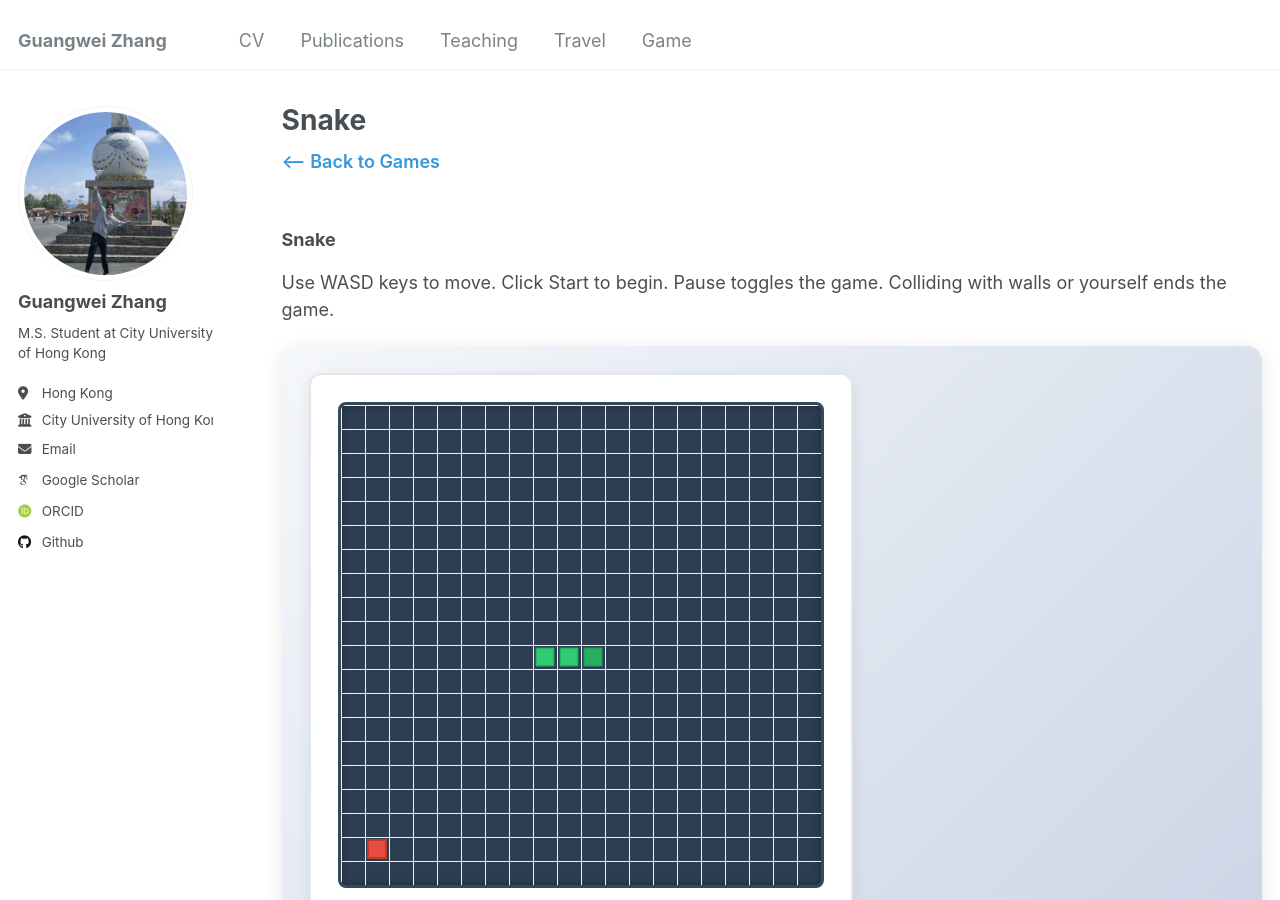
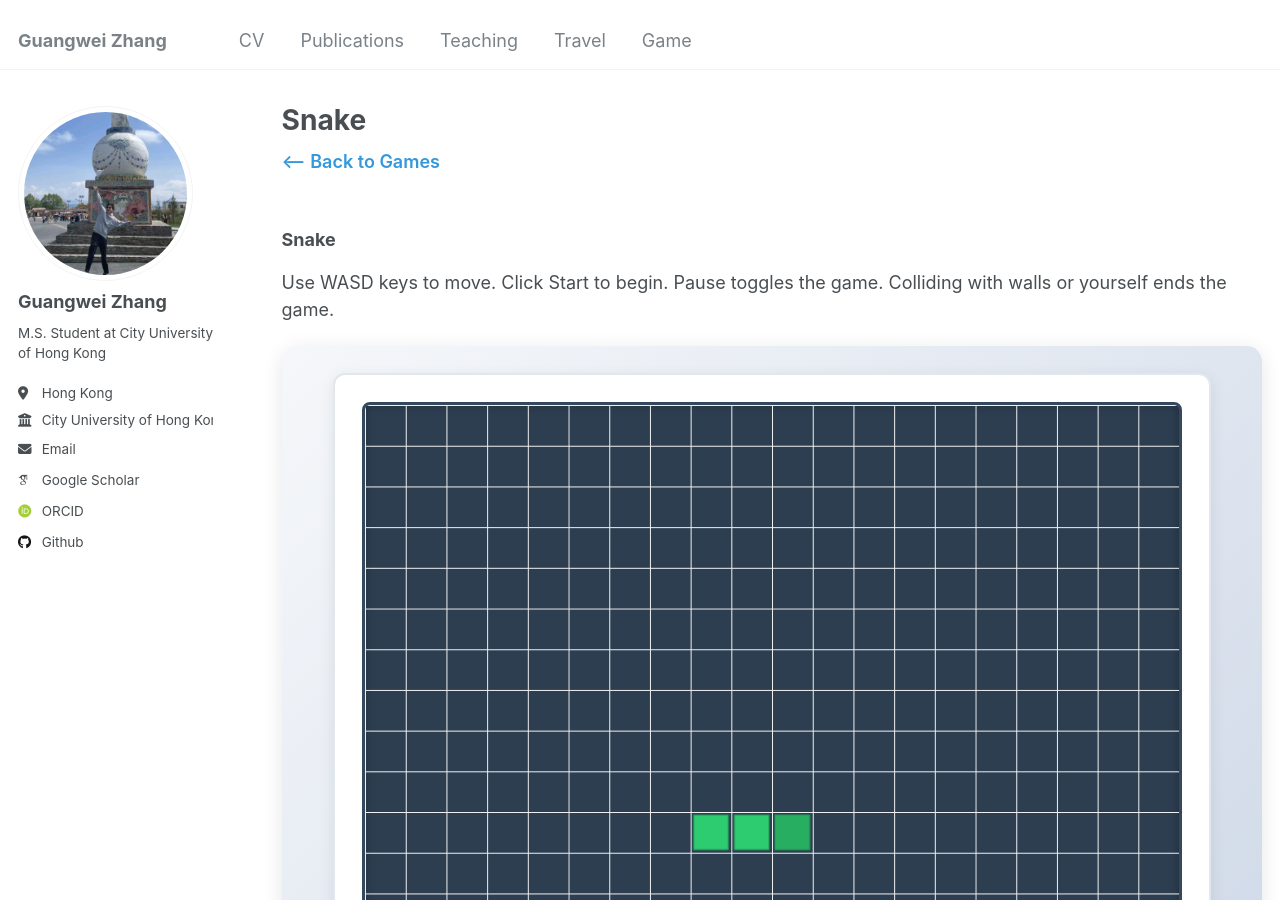
Before and after one commit to changhu73/changhu73.github.io, a Jekyll site: the page built from _pages/games/snake.html, in a window 1280 px wide and 900 px high. Built offline with Jekyll 4.4.1, drawn with Linux system fonts in a browser that asks for light colours; some web fonts are replaced.

Commit message:
feat(snake-game): optimize UI layout to maximize gameplay area and improve controls organization
Optimized the Snake game's layout to make the canvas nearly fill the screen,
utilizing up to 92vmin and responsively adjusting to window size. Sidebar
controls (Start, Pause, Reset) and stats now appear centered below the canvas,
streamlining appearance and accessibility. CSS and JavaScript updated to enable
responsive square scaling, benefiting both desktop and mobile users.

This provides a more immersive, visually appealing gameplay experience and
makes mobile play more practical with larger controls and playfield.

```diff
--- a/_pages/games/snake.html
+++ b/_pages/games/snake.html
@@ -22,6 +22,11 @@ author_profile: true
     border-radius: 15px;
     box-shadow: 0 4px 20px rgba(0,0,0,0.1);
   }
+  /* Make snake layout vertically stacked to give canvas maximum space */
+  .snake-game-wrapper {
+    flex-direction: column;
+    align-items: center;
+  }
   .snake-game {
     background: #ffffff;
     border: 2px solid #e1e8ed;
@@ -29,6 +34,7 @@ author_profile: true
     padding: 1.5rem;
     box-shadow: 0 4px 15px rgba(0,0,0,0.08);
     transition: transform 0.2s ease;
+    margin: 0 auto;
   }
   .snake-game:hover {
     transform: translateY(-2px);
@@ -39,19 +45,29 @@ author_profile: true
     border-radius: 8px;
     display: block;
     box-shadow: inset 0 0 10px rgba(0,0,0,0.3);
+    max-width: 92vmin; /* nearly full screen while keeping square */
+    max-height: 92vmin;
   }
   .snake-sidebar {
-    min-width: 250px;
+    min-width: 0;
+    width: 100%;
+    max-width: 860px;
     background: #ffffff;
     padding: 1.5rem;
     border-radius: 12px;
     box-shadow: 0 4px 15px rgba(0,0,0,0.08);
+    margin: 0.75rem auto 0;
+    display: flex;
+    flex-direction: column;
+    align-items: center;
+    text-align: center;
   }
   .snake-stats {
     display: flex;
     gap: 0.75rem;
     align-items: center;
-    margin: 0.5rem 0 1.5rem;
+    justify-content: center;
+    margin: 0.5rem 0 1.0rem;
     font-weight: 700;
     font-size: 1.2rem;
     color: #2c3e50;
@@ -60,7 +76,8 @@ author_profile: true
     display: flex;
     gap: 0.75rem;
     flex-wrap: wrap;
-    margin-bottom: 1rem;
+    margin-bottom: 0.75rem;
+    justify-content: center;
   }
   .snake-controls button {
     padding: 0.75rem 1.5rem;
@@ -84,13 +101,13 @@ author_profile: true
   .snake-info {
     font-size: 0.95rem;
     color: #7f8c8d;
-    margin-top: 1rem;
+    margin-top: 0.5rem;
     line-height: 1.6;
   }
   @media (max-width: 768px) {
     .game-wrapper { flex-direction: column; gap: 1rem; padding: 1rem; }
     .snake-sidebar { min-width: auto; }
-    #snakeCanvas { width: 100%; height: auto; max-width: 400px; }
+    #snakeCanvas { max-width: 92vmin; max-height: 92vmin; }
     .snake-controls { justify-content: center; }
   }
 </style>
@@ -128,11 +145,28 @@ author_profile: true
   const resetBtn = document.getElementById('resetBtn');
 
   const tileCount = 20;
-  const tileSize = Math.floor(canvas.width / tileCount);
+  let tileSize = Math.floor(canvas.width / tileCount);
 
   let snake, dir, nextDir, apple, score, running, loopId, paused, speed;
 
+  function resizeCanvas() {
+    const vmin = Math.min(window.innerWidth, window.innerHeight);
+    const size = Math.max(320, Math.floor(vmin * 0.92));
+    const pixels = Math.floor(size / tileCount) * tileCount;
+    canvas.width = pixels;
+    canvas.height = pixels;
+    canvas.style.width = pixels + 'px';
+    canvas.style.height = pixels + 'px';
+    tileSize = Math.floor(canvas.width / tileCount);
+  }
+
+  window.addEventListener('resize', () => {
+    resizeCanvas();
+    if (snake) draw();
+  });
+
   function init() {
+    resizeCanvas();
     snake = [ {x: 10, y: 10}, {x: 9, y: 10}, {x: 8, y: 10} ];
     dir = {x: 1, y: 0};
     nextDir = {x: 1, y: 0};
```
Also changed, not shown: other parts of _pages/games/snake.html (+1 -0 lines).
